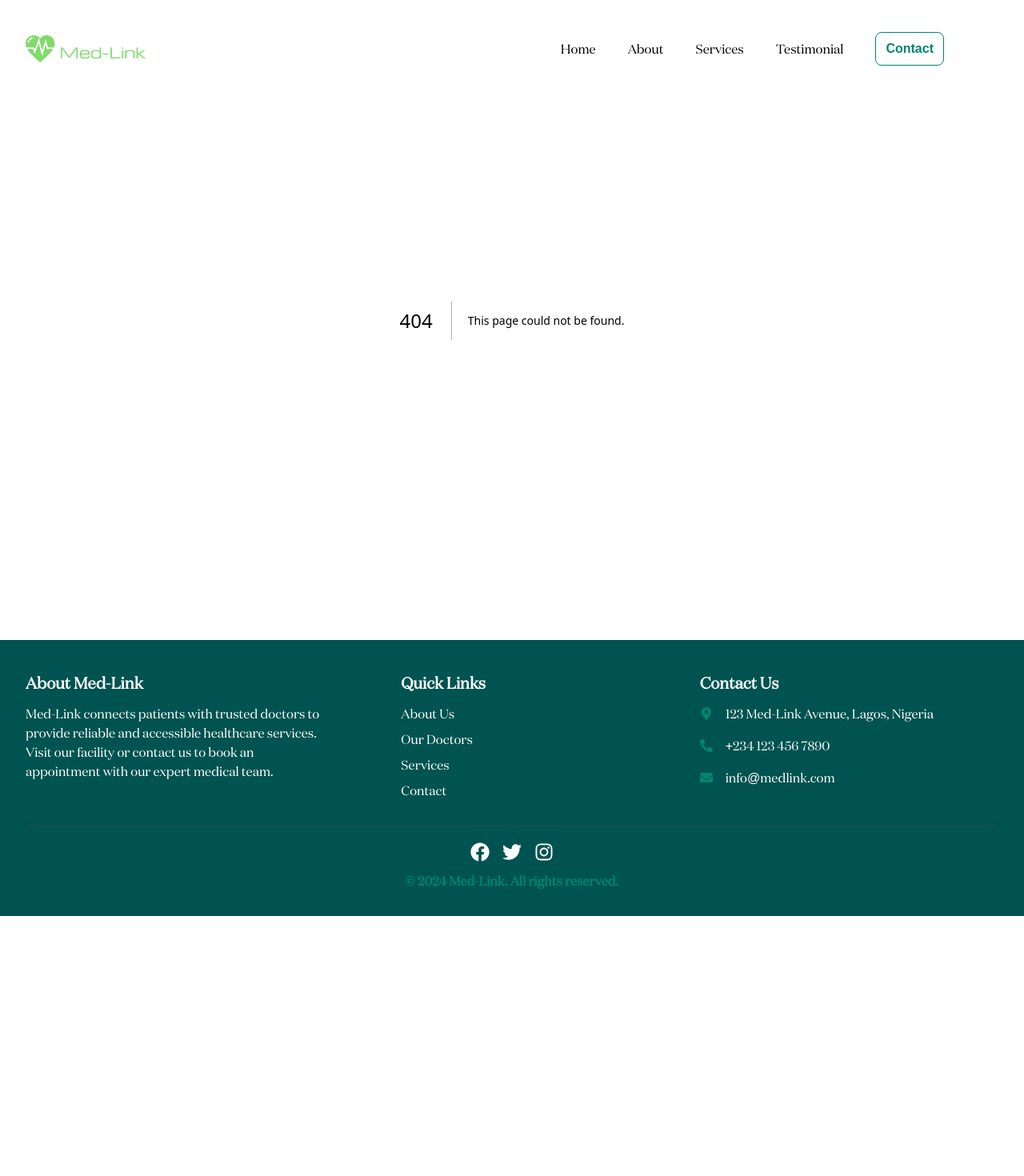
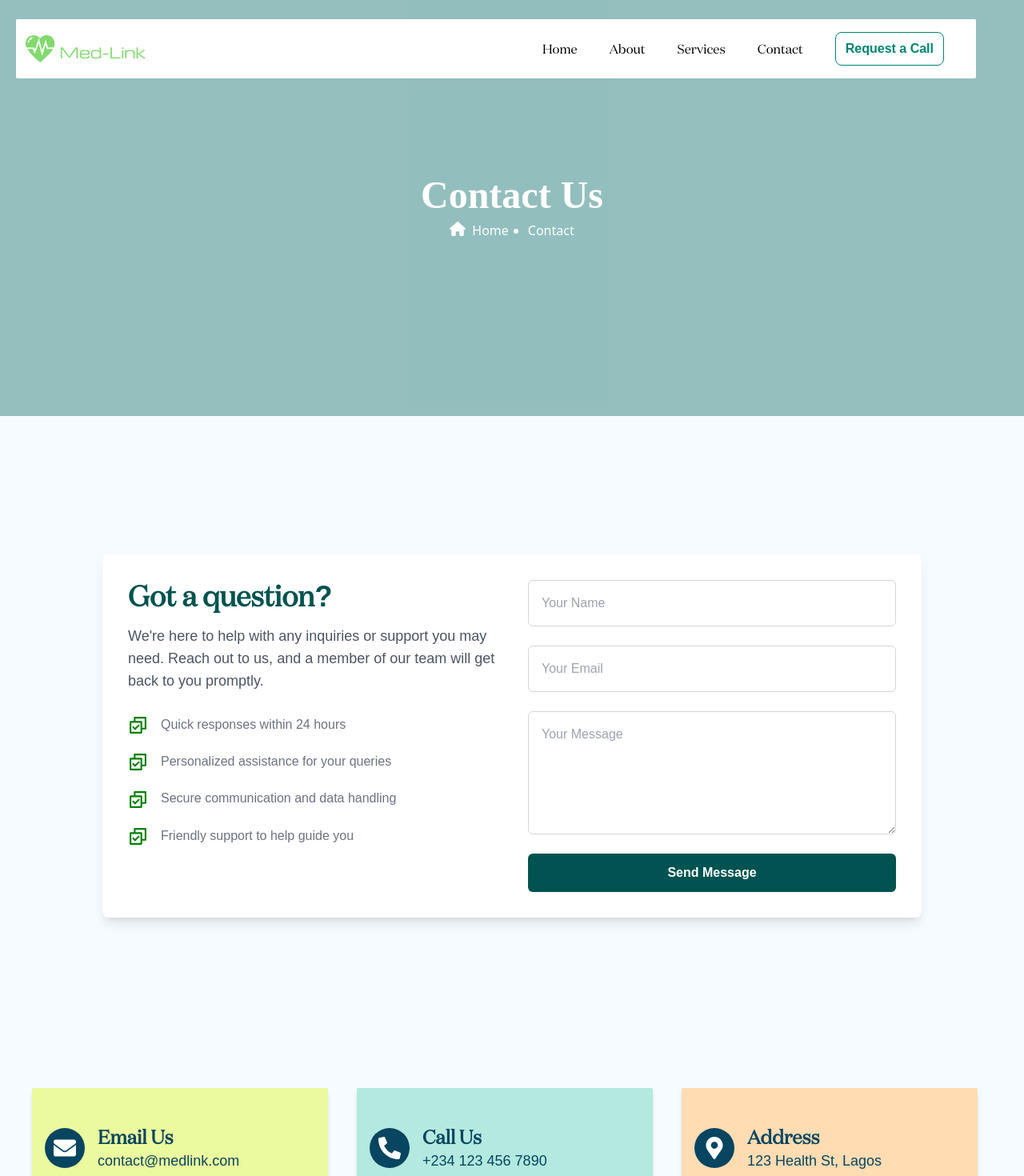
Before and after one commit to m3rcyO/Med-Link-Hospital-site, a Next.js app: page /Contact in a window 1280 px wide. Before the commit this address had no page. Shown: the top 1470 px of the page at 80% size. Before the commit the page ends 1145 px from the top, so only its background shows below. Built offline with nearby package versions, Linux system fonts and the light colour scheme; a web font is replaced by a local one.

Commit message:
FEAT: Built contact page

```diff
--- a/app/About/page.js
+++ b/app/About/page.js
@@ -12,7 +12,7 @@ import Doctors from '../_components/Doctors/Doctors'
 export default function page() {
     return (
         <div className='relative'>
-            <Pager />
+            <Pager page="About Us" text="About Us" />
             <div className='bg-white h-[130vh] lg:h-[130vh] lg:flex lg:px-8 lg:pt-10'>
                 <div className='lg:flex-1 lg:relative'>
                     <Image src="https://res.cloudinary.com/dlerylpi4/image/upload/v1730133729/Home_wimhzk.jpg" width={600}
--- /dev/null
+++ b/app/Contact/page.js
@@ -0,0 +1,20 @@
+import React from 'react'
+import Pager from '../_components/Pager/Pager'
+import Form from '../_components/Form/Form'
+import Faq from '../_components/Faq/Faq'
+import ContactOptions from '../_components/Contact-options/Contact-options'
+
+
+function page() {
+    return (
+        <div className='relative'>
+            <Pager page="Contact Us" text="Contact" />
+            <Form />
+            <ContactOptions />
+            <Faq />
+
+        </div>
+    )
+}
+
+export default page
--- a/app/Testimonial/page.js
+++ /dev/null
@@ -1,9 +0,0 @@
-import React from 'react'
-
-function page() {
-    return (
-        <div>page</div>
-    )
-}
-
-export default page
--- a/app/_components/Buttons/Buttons.js
+++ b/app/_components/Buttons/Buttons.js
@@ -3,7 +3,7 @@ import React from 'react'
 
 function Buttons({ text }) {
     return (
-        <button className={`py-2 px-3 rounded-lg font-proxima border-[1px] text-bold cursor-pointer ${text === "Contact Now" ? "bg-customTeal hover:bg-white" : "bg-white text-customTeal hover:bg-customTeal hover:text-white font-bold border-customTeal"}`}>
+        <button className={`py-2 px-3 rounded-lg font-proxima border-[1px] text-bold cursor-pointer ${text === "Contact Now" ? "bg-customTeal hover:bg-white" : "bg-white text-customTeal hover:bg-customTeal hover:text-white font-bold border-customTeal transition duration-300 "}`}>
             {text}
         </button>
     )
--- /dev/null
+++ b/app/_components/Contact-options/Contact-options.js
@@ -0,0 +1,40 @@
+import { FaEnvelope, FaPhoneAlt, FaMapMarkerAlt } from 'react-icons/fa';
+
+const ContactOptions = () => {
+    return (
+        <div className="flex flex-col md:flex-row justify-center lg:justify-start gap-7 lg:gap-9 py-10 px-5 bg-[#f5fbff] lg:px-10">
+            <div className="bg-[#EBFA9E] w-[350px] h-[110px] lg:w-[370px] lg:h-[150px]   rounded-sm flex items-center gap-4 p-4 shadow-md ">
+                <div className="bg-[#084560] w-[45px] h-[45px] lg:w-[50px]  lg:h-[50px] p-2 rounded-full flex justify-center items-center ">
+                    <FaEnvelope size={28} color="white" />
+                </div>
+                <div className="flex flex-col">
+                    <h2 className="text-lg lg:text-2xl font-semibold text-[#084560] font-domaine">Email Us</h2>
+                    <p className="mt-0 text-[#084560] lg:text-lg font-proxima">contact@medlink.com</p>
+                </div>
+            </div>
+
+            <div className="bg-[#B3E9DF] w-[350px] h-[110px] lg:w-[370px] lg:h-[150px] rounded-sm flex items-center gap-4 p-4 shadow-md">
+                <div className="bg-[#084560] w-[45px] h-[45px] lg:w-[50px]  lg:h-[50px] p-2 rounded-full flex justify-center items-center">
+                    <FaPhoneAlt size={28} color="white" />
+                </div>
+                <div className="flex flex-col">
+                    <h2 className="text-lg lg:text-2xl font-semibold text-[#084560] font-domaine">Call Us</h2>
+                    <p className="mt-0 text-[#084560] lg:text-lg font-proxima">+234 123 456 7890</p>
+                </div>
+            </div>
+
+            <div className="bg-[#FFDCB2] w-[350px] h-[110px] lg:w-[370px] lg:h-[150px] lg:rounded-sm flex items-center gap-4 p-4 shadow-md">
+                <div className="bg-[#084560] w-[45px] h-[45px] lg:w-[50px]  lg:h-[50px] p-2 rounded-full flex justify-center items-center">
+                    <FaMapMarkerAlt size={28} color="white" />
+                </div>
+                <div className="flex flex-col">
+                    <h2 className="text-lg lg:text-2xl font-semibold text-[#084560] font-domaine">Address</h2>
+                    <p className="mt-0 lg:text-lg text-[#084560] font-proxima">123 Health St, Lagos</p>
+                </div>
+            </div>
+
+        </div>
+    );
+};
+
+export default ContactOptions;
--- a/app/_components/Faq/Faq.js
+++ b/app/_components/Faq/Faq.js
@@ -33,7 +33,7 @@ export default function Faq() {
         }
     ]
     return (
-        <div className="faq-container bg-[#F1F7F6] px-2 py-12 lg:flex lg:flex-col lg:items-center lg:h-[140vh]">
+        <div className="faq-container bg-[#f5fbff] px-2 py-12 lg:flex lg:flex-col lg:items-center lg:h-[140vh]">
             <h1 className="font-proxima text-2xl lg:text-4xl text-center text-customGreen font-bold m-4"> Frequently Asked Questions </h1>
             {faqData.map((item, index) => (
                 <div key={index} className="faq-item font-domaine border mb-2 bg-white p-7  flex flex-col
--- /dev/null
+++ b/app/_components/Form/Form.js
@@ -0,0 +1,73 @@
+import React from 'react';
+import { RiCheckboxMultipleLine } from "react-icons/ri";
+
+const Form = () => {
+    return (
+        <div className="bg-[#F5FBFF] min-h-screen flex items-center justify-center px-6 py-10">
+            <div className="w-full max-w-5xl grid lg:grid-cols-2 gap-10 bg-white shadow-lg rounded-lg p-8">
+
+
+                <div className="flex flex-col text-center lg:text-left">
+                    <h2 className="text-4xl font-bold text-customGreen mb-4 font-domaine">Got a question?</h2>
+                    <p className="text-gray-600 text-lg font-proxima">
+                        We're here to help with any inquiries or support you may need. Reach out to us, and a member of our team will get back to you promptly.
+                    </p>
+                    <ul className='flex flex-col gap-3 lg:gap-5 text-gray-500 mt-5 lg:mt-7'>
+                        <li>
+                            <RiCheckboxMultipleLine size={25} color='green' className='inline' />
+                            <p className='inline ml-4 font-proxima'>
+                                Quick responses within 24 hours
+                            </p>
+                        </li>
+                        <li>
+                            <RiCheckboxMultipleLine size={25} color='green' className='inline' />
+                            <p className='inline ml-4 font-proxima'>
+                                Personalized assistance for your queries
+                            </p>
+                        </li>
+                        <li>
+                            <RiCheckboxMultipleLine size={25} color='green' className='inline' />
+                            <p className='inline ml-4 font-proxima'>
+                                Secure communication and data handling
+                            </p>
+                        </li>
+                        <li>
+                            <RiCheckboxMultipleLine size={25} color='green' className='inline' />
+                            <p className='inline ml-4 font-proxima'>
+                                Friendly support to help guide you
+                            </p>
+                        </li>
+                    </ul>
+
+                </div>
+
+                <form className="flex flex-col gap-6 font-proxima">
+                    <input
+                        type="text"
+                        placeholder="Your Name"
+                        className="border border-gray-300 p-4 rounded-md focus:outline-none focus:ring-1 focus:ring-customTeal"
+                    />
+                    <input
+                        type="email"
+                        placeholder="Your Email"
+                        className="border border-gray-300 p-4 rounded-md focus:outline-none focus:ring-1 focus:ring-customTeal"
+                    />
+                    <textarea
+                        placeholder="Your Message"
+                        rows="5"
+                        className="border border-gray-300 p-4 rounded-md focus:outline-none focus:ring-1 focus:ring-customTeal"
+                    ></textarea>
+
+                    <button
+                        type="submit"
+                        className="bg-customGreen text-white font-bold py-3 rounded-md hover:bg-customTeal transition duration-300"
+                    >
+                        Send Message
+                    </button>
+                </form>
+            </div>
+        </div>
+    );
+};
+
+export default Form;
--- a/app/_components/Navbar/Navbar.js
+++ b/app/_components/Navbar/Navbar.js
@@ -45,11 +45,11 @@ export default function Navbar() {
                                 </Link>
                             </li>
                             <li className='hover:text-customTeal' >
-                                <Link href="/Testimonial">
-                                    Testimonial
+                                <Link href="/Contact">
+                                    Contact
                                 </Link>
                             </li>
-                            <Buttons text="Contact" />
+                            <Buttons text="Request a Call" />
                         </ul>
                     </nav>
 
--- a/app/_components/Pager/Pager.js
+++ b/app/_components/Pager/Pager.js
@@ -3,17 +3,17 @@ import { FaHouse } from "react-icons/fa6";
 import "../../globals.css"
 import Link from 'next/link';
 
-export default function Pager() {
+export default function Pager({ page, text }) {
     return (
         <div className='bg-[#4d9493] h-[30vh] lg:h-[65vh] flex gap-2 flex-col items-center justify-center opacity-60'>
-            <p className='text-4xl lg:text-5xl text-white font-domaineBold font-extrabold'> About Us </p>
+            <p className='text-4xl lg:text-5xl text-white font-domaineBold font-extrabold'> {page} </p>
             <div className='text-white flex gap-2'>
                 <FaHouse size={20} className='' />
                 <Link href="/" className='cursor-pointer'>
                     Home
                 </Link>
                 <ul className='bullet list-disc '>
-                    <li className='ml-4'> About Us </li>
+                    <li className='ml-4'>{text} </li>
                 </ul>
             </div>
         </div>
--- a/app/_components/Services/Services.js
+++ b/app/_components/Services/Services.js
@@ -15,7 +15,7 @@ const ServiceCard = ({ name, imageUrl, heading, body }) => {
 
 const Services = () => {
     return (
-        <div className="bg-[#F1F7F6] p-5 lg:p-10 flex flex-col items-center justify-center lg:flex-row
+        <div className="bg-[#F5fbff] p-5 lg:p-10 flex flex-col items-center justify-center lg:flex-row
         lg:h-screen">
             {services.map((service) => (
                 <ServiceCard
--- a/app/page.js
+++ b/app/page.js
@@ -31,9 +31,9 @@ function page() {
           </div>
         </div>
       </div>
-      <h1 className='font-domaineBold bg-[#F1F7F6] text-center text-[30px] text-[#263633] p-4 lg:p-0
+      <h1 className='font-domaineBold bg-[#F5fbff] text-center text-[30px] text-[#263633] p-4 lg:p-0
       lg:pt-20 lg:text-5xl lg:text-center'>See what partnering with Med-Link can do for you </h1>
-      <Services className="bg-[#F1F7F6]" />
+      <Services className="bg-[#F5fbff]" />
       <h1 className='text-customGreen font-domaine text-4xl lg:text-6xl text-center pt-10'> Our Vision </h1>
       <Section
         imageUrl="https://res.cloudinary.com/dlerylpi4/image/upload/v1729970503/sectionPic_uhuswt.jpg"
```
